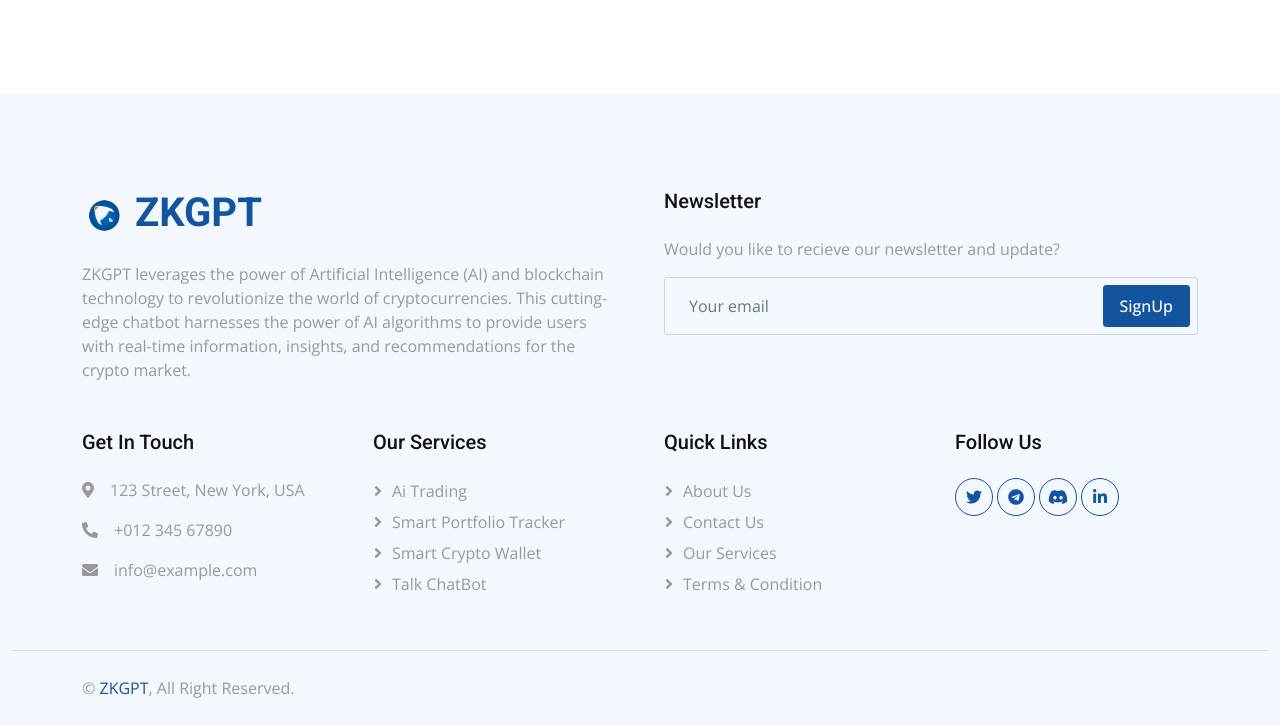
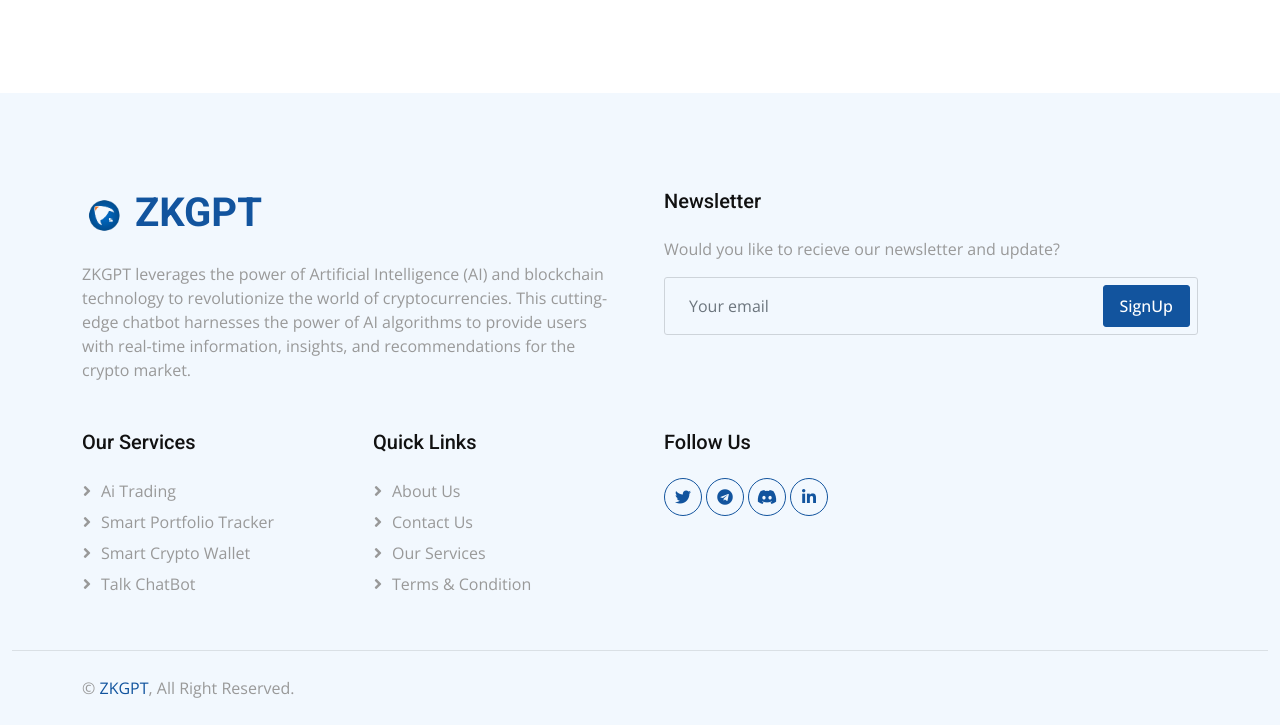
Before and after one commit to Brag2gr8/ZkGpt, a plain HTML site: page about.html in a window 1280 px wide. Shown: the part 1173-1898 px from the top of the page. Drawn offline with nearby package versions, Linux system fonts and the light colour scheme.

Commit message:
udate files
 Removed unecessary sessions

```diff
--- a/about.html
+++ b/about.html
@@ -148,12 +148,6 @@
           </div>
         </div>
         <div class="col-lg-3 col-md-6">
-          <h5 class="mb-4">Get In Touch</h5>
-          <p><i class="fa fa-map-marker-alt me-3"></i>123 Street, New York, USA</p>
-          <p><i class="fa fa-phone-alt me-3"></i>+012 345 67890</p>
-          <p><i class="fa fa-envelope me-3"></i>info@example.com</p>
-        </div>
-        <div class="col-lg-3 col-md-6">
           <h5 class="mb-4">Our Services</h5>
           <a class="btn btn-link" href="#">Ai Trading</a>
           <a class="btn btn-link" href="#">Smart Portfolio Tracker</a>
```
Also changed, not shown: faq.html (+0 -6 lines), roadmap.html (+0 -6 lines), service.html (+0 -6 lines).
